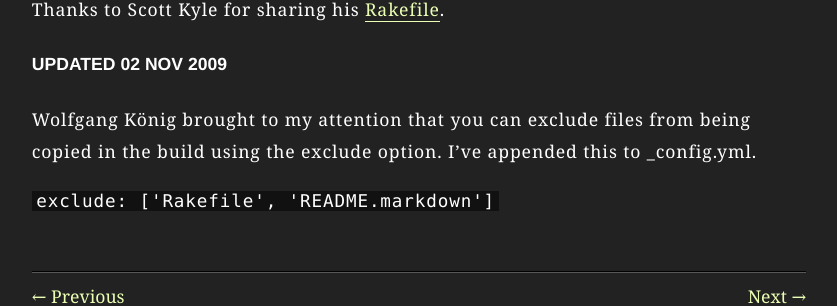
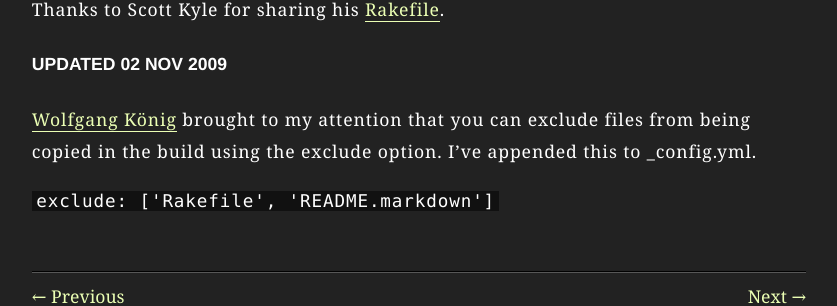
Before and after one commit to tatey/tatey.com, a Jekyll site: the page built from _posts/2009-10-29-simpler-deployment-for-jekyll-using-a-rakefile-and-rsync.markdown, in a window 1280 px wide. Shown: the part 842-1148 px from the top of the page, without its empty margins (221-1058 px from the left). Built offline with Jekyll 4.4.1, drawn with Linux system fonts in a browser that asks for light colours; part of the change alters nothing that is shown.

```diff
--- a/_posts/2009-10-29-simpler-deployment-for-jekyll-using-a-rakefile-and-rsync.markdown
+++ b/_posts/2009-10-29-simpler-deployment-for-jekyll-using-a-rakefile-and-rsync.markdown
@@ -15,6 +15,6 @@ Thanks to Scott Kyle for sharing his [Rakefile](http://github.com/appden/appden.
 
 #### Updated 02 Nov 2009
 
-Wolfgang König brought to my attention that you can exclude files from being copied in the build using the exclude option. I've appended this to \_config.yml.
+[Wolfgang König](http://wulfovitch.de/) brought to my attention that you can exclude files from being copied in the build using the exclude option. I've appended this to \_config.yml.
 
 `exclude: ['Rakefile', 'README.markdown']`
```
